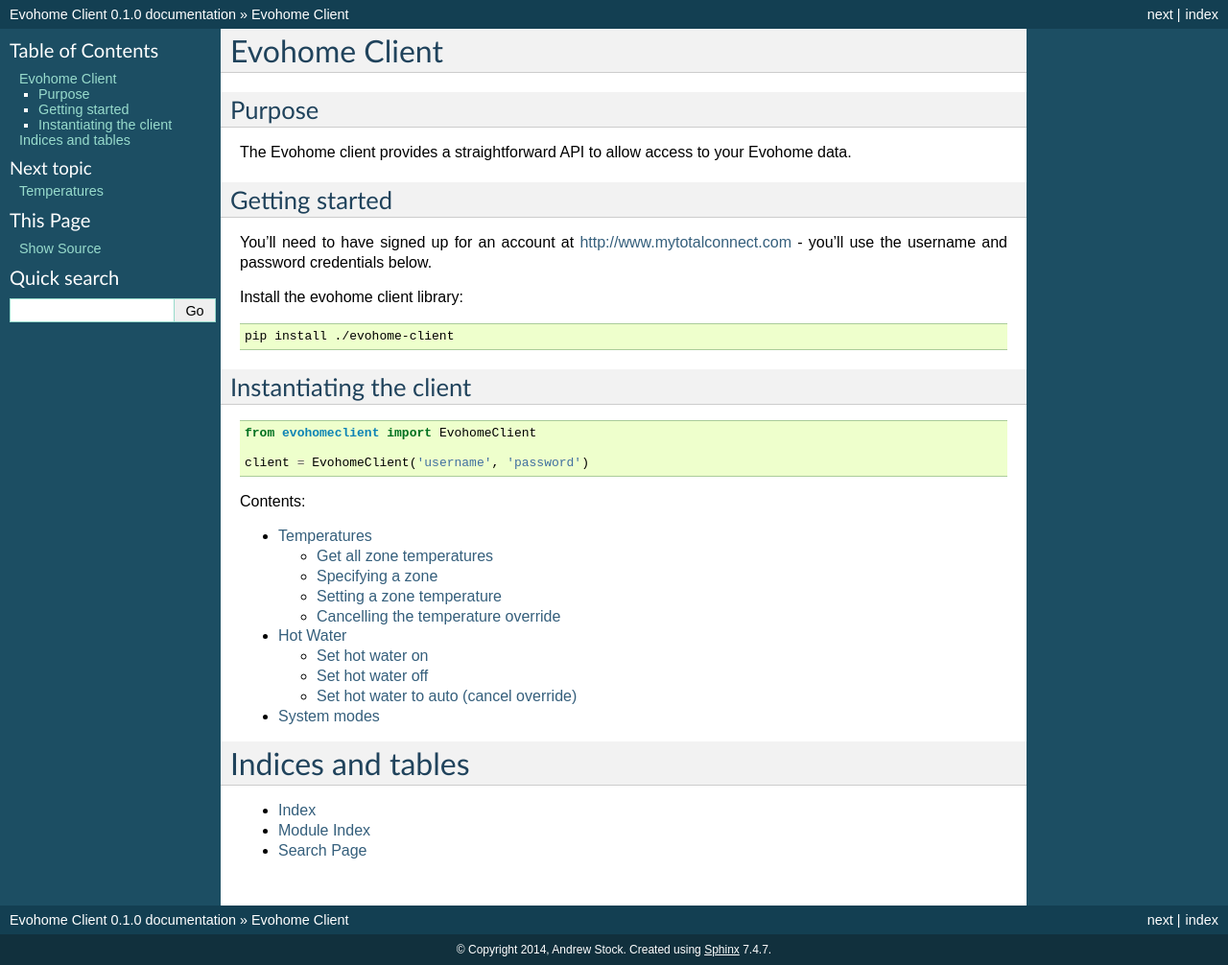
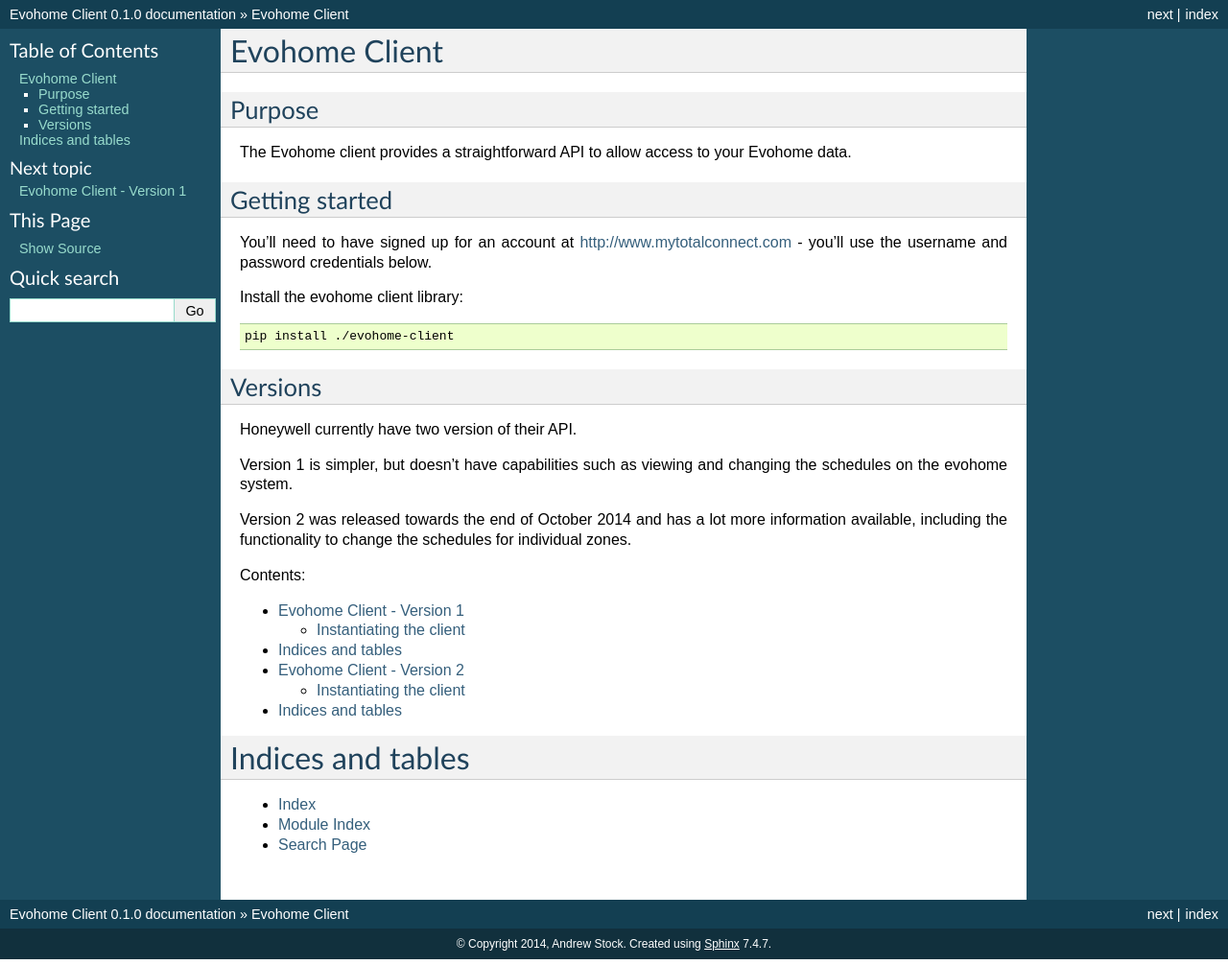
Before and after one commit to watchforstock/evohome-client, a Sphinx documentation site: the page built from docs/source/index.rst, in a window 1280 px wide. Shown: the whole page at 96% size. Built offline with Sphinx 7.4.7, drawn with Linux system fonts in a browser that asks for light colours.

Commit message:
Improving documentation

```diff
--- a/docs/source/index.rst
+++ b/docs/source/index.rst
@@ -17,23 +17,23 @@
 
     pip install ./evohome-client
 
-Instantiating the client
-------------------------
+Versions
+--------
 
-.. code-block:: python
+Honeywell currently have two version of their API.
 
-    from evohomeclient import EvohomeClient
+Version 1 is simpler, but doesn't have capabilities such as viewing and changing the schedules on the evohome system.
 
-    client = EvohomeClient('username', 'password')
+Version 2 was released towards the end of October 2014 and has a lot more information available, including the functionality to change the schedules for individual zones.
 
 Contents:
 
 .. toctree::
    :maxdepth: 2
 
-   temperature
-   hotwater
-   modes
+   api1/index
+   api2/index
+
 
 Indices and tables
 ==================
--- a/evohomeclient2/__init__.py
+++ b/evohomeclient2/__init__.py
@@ -10,6 +10,8 @@
         self.reader = codecs.getdecoder("utf-8")
         self.access_token = None
 
+        self._login()
+
     def _convert(self, object):
         return json.loads(self.reader(object)[0])
 
@@ -19,7 +21,7 @@
         else:
             return location
 
-    def login(self):
+    def _login(self):
         url = 'https://rs.alarmnet.com:443/TotalConnectComfort/Auth/OAuth/Token'
         headers = {
             'Authorization':	'Basic YjAxM2FhMjYtOTcyNC00ZGJkLTg4OTctMDQ4YjlhYWRhMjQ5OnRlc3Q=',
```
Also changed, not shown: docs/source/api1/index.rst (added, +27 -0 lines), docs/source/api2/index.rst (added, +25 -0 lines), docs/source/api1/hotwater.rst (renamed from docs/source/hotwater.rst), docs/source/api1/modes.rst (renamed from docs/source/modes.rst), docs/source/api1/temperature.rst (renamed from docs/source/temperature.rst), docs/source/api2/schedule.rst (renamed from docs/source/schedule.rst).
